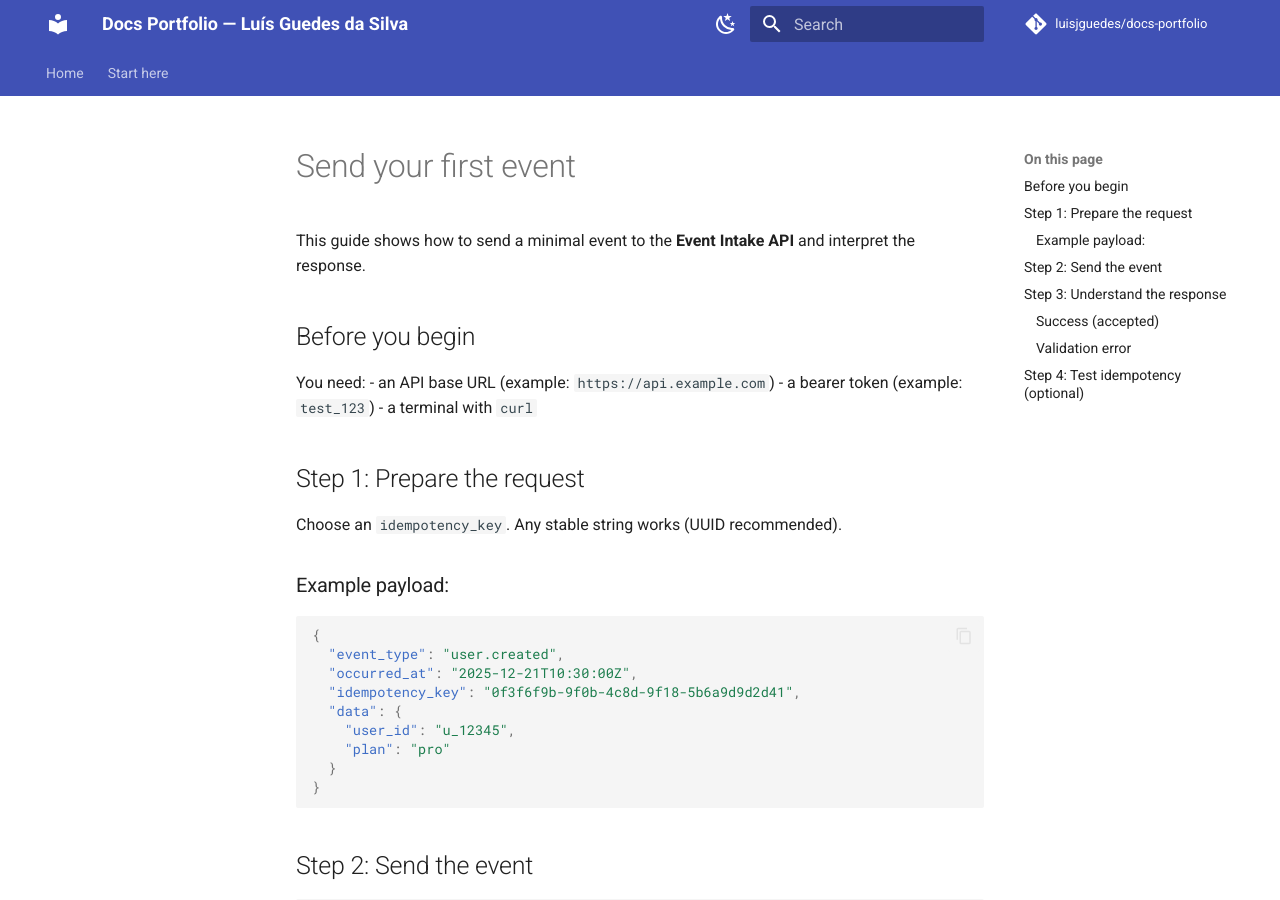
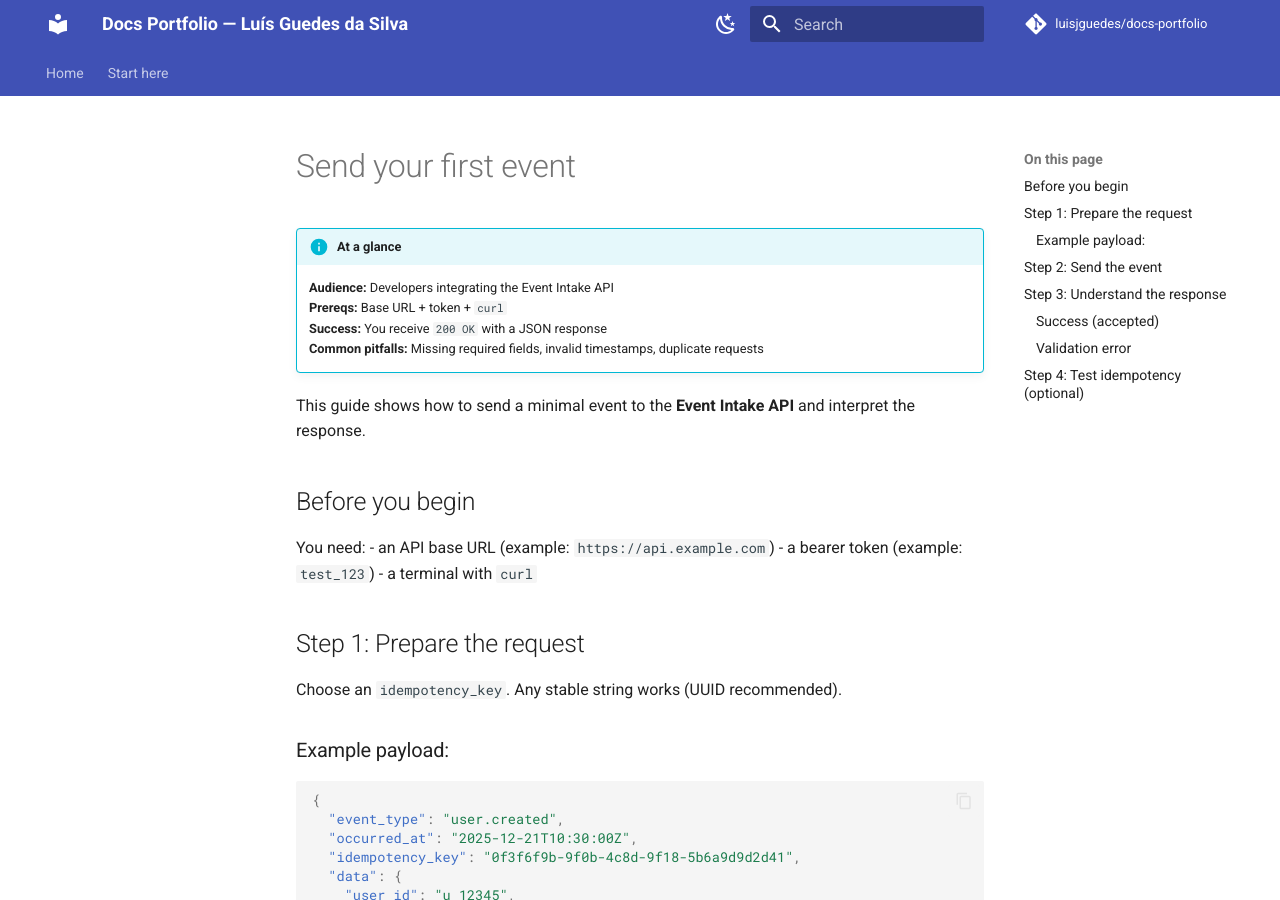
Before and after one commit to luisjguedes/docs-portfolio, an MkDocs documentation site: the page built from docs/how-to/send-first-event.md, in a window 1280 px wide and 900 px high. Built offline with MkDocs 1.6.1 and Material for MkDocs 9.7.7, drawn with Linux system fonts in a browser that asks for light colours; comment, search, counter and statistics services are not loaded.

Commit message:
Update send-first-event.md

```diff
--- a/docs/how-to/send-first-event.md
+++ b/docs/how-to/send-first-event.md
@@ -1,4 +1,10 @@
 # Send your first event
+
+!!! info "At a glance"
+    **Audience:** Developers integrating the Event Intake API
+    **Prereqs:** Base URL + token + `curl`
+    **Success:** You receive `200 OK` with a JSON response
+    **Common pitfalls:** Missing required fields, invalid timestamps, duplicate requests
 
 This guide shows how to send a minimal event to the **Event Intake API** and interpret the response.
 
```
